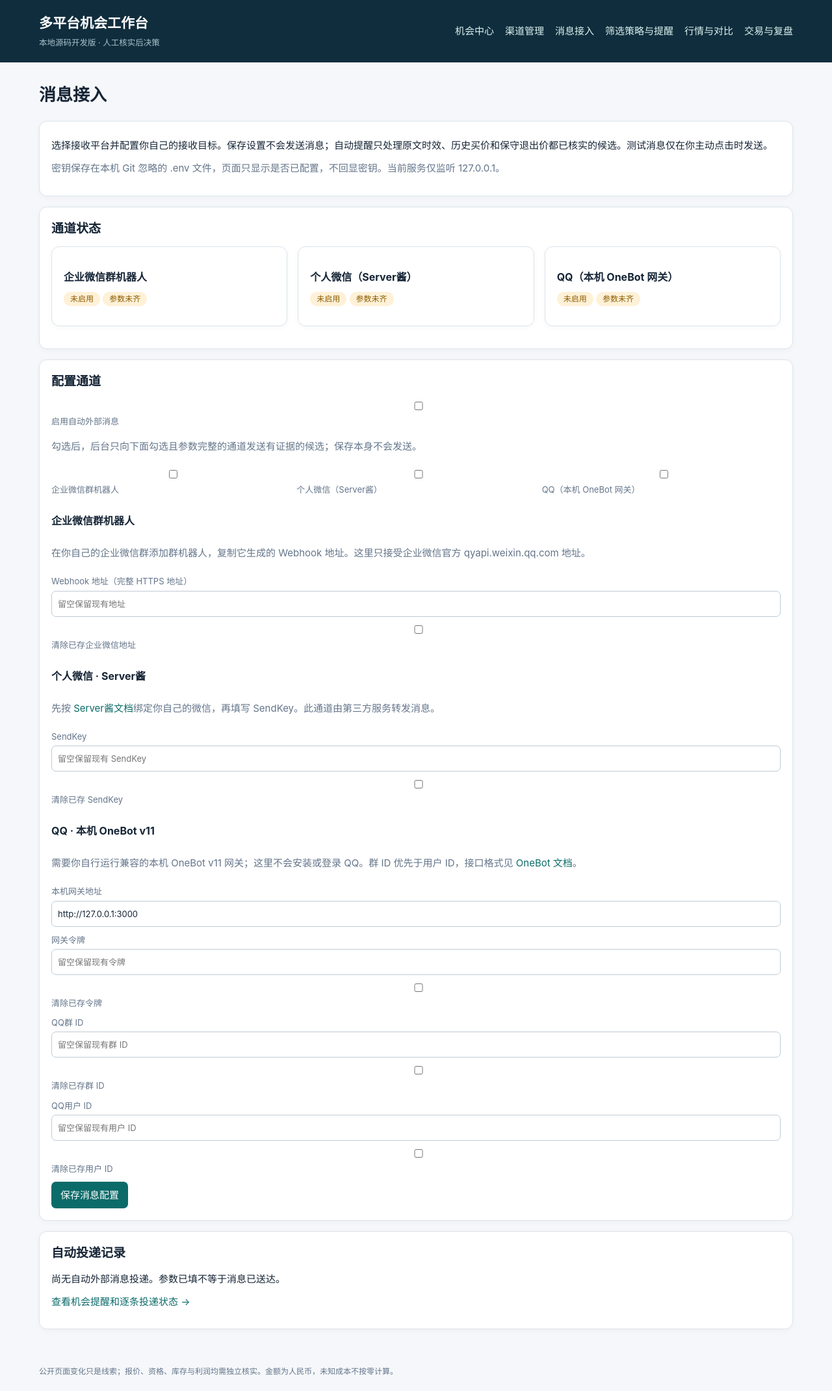
After one commit to xie132339/opportunity-workbench, a Flask app: page /messages in a window 1280 px wide. The commit adds this page. Shown: the whole page at 65% size. Run offline with Flask 3, Linux system fonts and the light colour scheme; data that the repository does not hold is empty.

Commit message:
Add message integration settings page

```diff
--- a/app.py
+++ b/app.py
@@ -15,7 +15,8 @@ import requests
 
 from db import connect, initialize
 from scanner import _local_adapter_url, _public_url, scan_all, scan_source
-from notifier import active_channels, deliver
+from notifier import (CHANNEL_LABELS, active_channels, channel_ready, deliver,
+                      notification_settings, save_notification_settings)
 
 ROOT = Path(__file__).resolve().parent
 
@@ -730,6 +731,83 @@ def strategies():
                            deliveries=deliveries, channels=active_channels(), show_archive=show_archive)
 
 
+@app.get("/messages")
+def messages():
+    values = notification_settings()
+    chosen = {item.strip() for item in values["NOTIFY_CHANNELS"].split(",")}
+    channels = [
+        {"key": key, "label": label, "selected": key in chosen,
+         "configured": channel_ready(key, values)}
+        for key, label in CHANNEL_LABELS.items()
+    ]
+    with connect() as db:
+        deliveries = db.execute("""SELECT channel,status,COUNT(*) AS total
+                                   FROM notification_deliveries
+                                   GROUP BY channel,status ORDER BY channel,status""").fetchall()
+    return render_template("messages.html", enabled=values["NOTIFY_ENABLED"] == "1",
+                           channels=channels, deliveries=deliveries,
+                           qq_base=values["QQ_ONEBOT_BASE"],
+                           qq_group_set=bool(values["QQ_GROUP_ID"]),
+                           qq_user_set=bool(values["QQ_USER_ID"]))
+
+
+@app.post("/messages")
+def save_messages():
+    values = notification_settings()
+    chosen = set(request.form.getlist("channels"))
+    if not chosen.issubset(CHANNEL_LABELS):
+        abort(400)
+    try:
+        values["NOTIFY_ENABLED"] = "1" if request.form.get("enabled") == "1" else "0"
+        values["NOTIFY_CHANNELS"] = ",".join(key for key in CHANNEL_LABELS if key in chosen)
+        for key in ("WECOM_WEBHOOK_URL", "SERVERCHAN_SENDKEY", "QQ_ONEBOT_TOKEN",
+                    "QQ_GROUP_ID", "QQ_USER_ID"):
+            submitted = request.form.get(key, "").strip()
+            if submitted and (len(submitted) > 2000 or any(ord(c) < 32 for c in submitted)):
+                raise ValueError("凭据或接收目标格式不正确")
+            if request.form.get("clear_" + key) == "1":
+                values[key] = ""
+            elif submitted:
+                values[key] = submitted
+        qq_base = request.form.get("QQ_ONEBOT_BASE", "").strip()
+        if qq_base:
+            values["QQ_ONEBOT_BASE"] = qq_base.rstrip("/")
+        if len(values["QQ_ONEBOT_BASE"]) > 100 or any(ord(c) < 32 for c in values["QQ_ONEBOT_BASE"]):
+            raise ValueError("QQ 本机网关地址格式不正确")
+        if values["QQ_GROUP_ID"] and (not values["QQ_GROUP_ID"].isdigit() or len(values["QQ_GROUP_ID"]) > 20):
+            raise ValueError("QQ 群 ID 须为数字")
+        if values["QQ_USER_ID"] and (not values["QQ_USER_ID"].isdigit() or len(values["QQ_USER_ID"]) > 20):
+            raise ValueError("QQ 用户 ID 须为数字")
+        if values["NOTIFY_ENABLED"] == "1":
+            if not chosen:
+                raise ValueError("启用消息前至少选择一个通道")
+            missing = [CHANNEL_LABELS[key] for key in chosen if not channel_ready(key, values)]
+            if missing:
+                raise ValueError("以下通道配置尚不完整：" + "、".join(missing))
+        save_notification_settings(values)
+        flash("消息配置已保存；未发送消息。后台下个周期会读取新配置。", "ok")
+    except (ValueError, OSError) as exc:
+        flash("消息配置未保存：" + (str(exc) if isinstance(exc, ValueError) else "本机配置文件写入失败"), "error")
+    return go("messages")
+
+
+@app.post("/messages/test/<channel>")
+def test_message_channel(channel):
+    if channel not in CHANNEL_LABELS:
+        abort(404)
+    if not channel_ready(channel, notification_settings()):
+        flash("该通道尚未完成配置，未发送测试消息", "error")
+        return go("messages")
+    try:
+        deliver(channel, "机会工作台接入测试",
+                "这是你在本机消息接入页面主动触发的测试消息。请到接收端确认实际到达。",
+                manual_test=True)
+        flash("通道接口已接受测试请求；请到接收端确认是否收到。", "ok")
+    except Exception:
+        flash("测试消息发送失败；请检查通道配置和接收端日志。", "error")
+    return go("messages")
+
+
 @app.post("/strategies")
 def add_strategy():
     name = request.form.get("name", "").strip()
--- a/templates/base.html
+++ b/templates/base.html
@@ -7,7 +7,7 @@
 </head>
 <body>
   <header><div class="shell top"><div><strong>多平台机会工作台</strong><small>本地源码开发版 · 人工核实后决策</small></div>
-    <nav><a href="{{ url_for('index') }}">机会中心</a><a href="{{ url_for('sources') }}">渠道管理</a><a href="{{ url_for('strategies') }}">筛选策略与提醒</a><a href="{{ url_for('market') }}">行情与对比</a><a href="{{ url_for('trades') }}">交易与复盘</a></nav></div></header>
+    <nav><a href="{{ url_for('index') }}">机会中心</a><a href="{{ url_for('sources') }}">渠道管理</a><a href="{{ url_for('messages') }}">消息接入</a><a href="{{ url_for('strategies') }}">筛选策略与提醒</a><a href="{{ url_for('market') }}">行情与对比</a><a href="{{ url_for('trades') }}">交易与复盘</a></nav></div></header>
   <main class="shell">
     {% with messages = get_flashed_messages(with_categories=true) %}{% for category,message in messages %}<div class="message {{ category }}">{{ message }}</div>{% endfor %}{% endwith %}
     {% block content %}{% endblock %}
--- /dev/null
+++ b/templates/messages.html
@@ -0,0 +1,67 @@
+{% extends 'base.html' %}
+{% block title %}消息接入 · 多平台机会工作台{% endblock %}
+{% block content %}
+<h1>消息接入</h1>
+<section class="card">
+  <p>选择接收平台并配置你自己的接收目标。保存设置不会发送消息；自动提醒只处理原文时效、历史买价和保守退出价都已核实的候选。测试消息仅在你主动点击时发送。</p>
+  <p class="muted">密钥保存在本机 Git 忽略的 .env 文件，页面只显示是否已配置，不回显密钥。当前服务仅监听 127.0.0.1。</p>
+</section>
+<section class="card">
+  <h2>通道状态</h2>
+  <div class="grid">
+    {% for channel in channels %}
+    <div class="card">
+      <h3>{{ channel.label }}</h3>
+      <p><span class="pill {{ 'healthy' if enabled and channel.selected and channel.configured else 'pending' }}">{{ '已启用' if enabled and channel.selected and channel.configured else '未启用' }}</span>
+      <span class="pill {{ 'healthy' if channel.configured else 'pending' }}">{{ '参数已填，送达未验证' if channel.configured else '参数未齐' }}</span></p>
+      {% if channel.configured %}
+      <form method="post" action="{{ url_for('test_message_channel',channel=channel.key) }}">
+        <input type="hidden" name="csrf" value="{{ csrf }}">
+        <button class="secondary">向我的接收目标发送测试消息</button>
+      </form>
+      {% endif %}
+    </div>
+    {% endfor %}
+  </div>
+</section>
+<section class="card">
+  <h2>配置通道</h2>
+  <form method="post" action="{{ url_for('save_messages') }}" class="stack">
+    <input type="hidden" name="csrf" value="{{ csrf }}">
+    <label><input type="checkbox" name="enabled" value="1" {% if enabled %}checked{% endif %}> 启用自动外部消息</label>
+    <p class="muted">勾选后，后台只向下面勾选且参数完整的通道发送有证据的候选；保存本身不会发送。</p>
+    <div class="form-grid">
+      {% for channel in channels %}
+      <label><input type="checkbox" name="channels" value="{{ channel.key }}" {% if channel.selected %}checked{% endif %}> {{ channel.label }}</label>
+      {% endfor %}
+    </div>
+    <h3>企业微信群机器人</h3>
+    <p class="muted">在你自己的企业微信群添加群机器人，复制它生成的 Webhook 地址。这里只接受企业微信官方 qyapi.weixin.qq.com 地址。</p>
+    <label>Webhook 地址（完整 HTTPS 地址）<input type="password" name="WECOM_WEBHOOK_URL" autocomplete="new-password" placeholder="留空保留现有地址"></label>
+    <label><input type="checkbox" name="clear_WECOM_WEBHOOK_URL" value="1"> 清除已存企业微信地址</label>
+    <h3>个人微信 · Server酱</h3>
+    <p class="muted">先按 <a href="https://sct.ftqq.com/docs/" target="_blank" rel="noopener noreferrer">Server酱文档</a>绑定你自己的微信，再填写 SendKey。此通道由第三方服务转发消息。</p>
+    <label>SendKey<input type="password" name="SERVERCHAN_SENDKEY" autocomplete="new-password" placeholder="留空保留现有 SendKey"></label>
+    <label><input type="checkbox" name="clear_SERVERCHAN_SENDKEY" value="1"> 清除已存 SendKey</label>
+    <h3>QQ · 本机 OneBot v11</h3>
+    <p class="muted">需要你自行运行兼容的本机 OneBot v11 网关；这里不会安装或登录 QQ。群 ID 优先于用户 ID，接口格式见 <a href="https://github.com/botuniverse/onebot-11/blob/master/api/public.md" target="_blank" rel="noopener noreferrer">OneBot 文档</a>。</p>
+    <label>本机网关地址<input name="QQ_ONEBOT_BASE" value="{{ qq_base }}" placeholder="http://127.0.0.1:3000"></label>
+    <label>网关令牌<input type="password" name="QQ_ONEBOT_TOKEN" autocomplete="new-password" placeholder="留空保留现有令牌"></label>
+    <label><input type="checkbox" name="clear_QQ_ONEBOT_TOKEN" value="1"> 清除已存令牌</label>
+    <label>QQ群 ID {% if qq_group_set %}（已保存）{% endif %}<input name="QQ_GROUP_ID" inputmode="numeric" autocomplete="off" placeholder="留空保留现有群 ID"></label>
+    <label><input type="checkbox" name="clear_QQ_GROUP_ID" value="1"> 清除已存群 ID</label>
+    <label>QQ用户 ID {% if qq_user_set %}（已保存）{% endif %}<input name="QQ_USER_ID" inputmode="numeric" autocomplete="off" placeholder="留空保留现有用户 ID"></label>
+    <label><input type="checkbox" name="clear_QQ_USER_ID" value="1"> 清除已存用户 ID</label>
+    <div><button>保存消息配置</button></div>
+  </form>
+</section>
+<section class="card">
+  <h2>自动投递记录</h2>
+  {% if deliveries %}
+  <div class="table-wrap"><table><tr><th>通道</th><th>状态</th><th>条数</th></tr>
+    {% for row in deliveries %}<tr><td>{{ row.channel }}</td><td>{{ row.status }}</td><td>{{ row.total }}</td></tr>{% endfor %}
+  </table></div>
+  {% else %}<p>尚无自动外部消息投递。参数已填不等于消息已送达。</p>{% endif %}
+  <p><a href="{{ url_for('strategies') }}">查看机会提醒和逐条投递状态 →</a></p>
+</section>
+{% endblock %}
--- a/templates/strategies.html
+++ b/templates/strategies.html
@@ -4,7 +4,7 @@
 <h1>筛选策略与提醒</h1>
 <section class="card">
   <p>策略对后续新线索的标题和类别生效。首次采集作为基线。站内提醒只展示原文近 2 小时且来源仍有效的新线索；外部消息只发送已核实买价、低于已录入历史最低样本且保守价差为正的候选。</p>
-  <p>当前已启用外部通道：{{ channels|join('、') if channels else '无' }}。个人微信通过 Server酱，企业微信通过群机器人；QQ 需要自行运行本机 OneBot 网关。通道凭据只放在本机 .env。</p>
+  <p>当前已启用外部通道：{{ channels|join('、') if channels else '无' }}。到<a href="{{ url_for('messages') }}">消息接入</a>配置个人微信、企业微信和 QQ；凭据只保存在本机。</p>
   <h2>新增策略</h2>
   <form method="post" action="{{ url_for('add_strategy') }}" class="form-grid">
     <input type="hidden" name="csrf" value="{{ csrf }}">
```
Also changed, not shown: docs/environment.md (+6 -0 lines), docs/integrations.md (+7 -1 lines), notifier.py (+88 -18 lines), .agent/execplans/opportunity-workbench.md, README.md.
